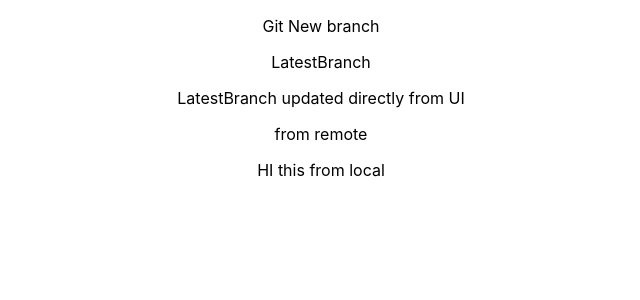
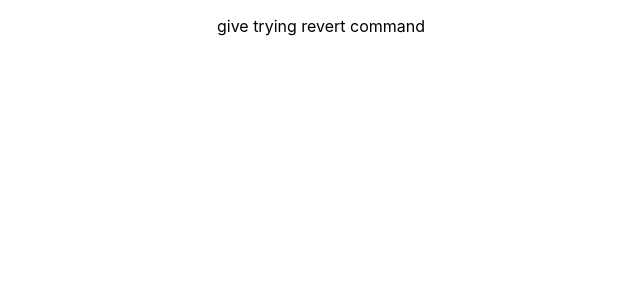
Before and after one commit to samalaranjith1/git, a React (Create React App) app: page / in a window 1280 px wide. Shown: the top 300 px of the page, without its empty margins (319-959 px from the left). Built offline with nearby package versions, Linux system fonts and the light colour scheme.

Commit message:
testing for git revert

```diff
--- a/src/App.js
+++ b/src/App.js
@@ -4,11 +4,7 @@ import "./App.css";
 function App() {
   return (
     <div className="App">
-      <p>Git New branch</p>
-      <p>LatestBranch</p>
-      <p>LatestBranch updated directly from UI</p>
-      <p>from remote</p>
-      <p>HI this from local</p>
+      <p>give trying revert command</p>
     </div>
   );
 }
```
